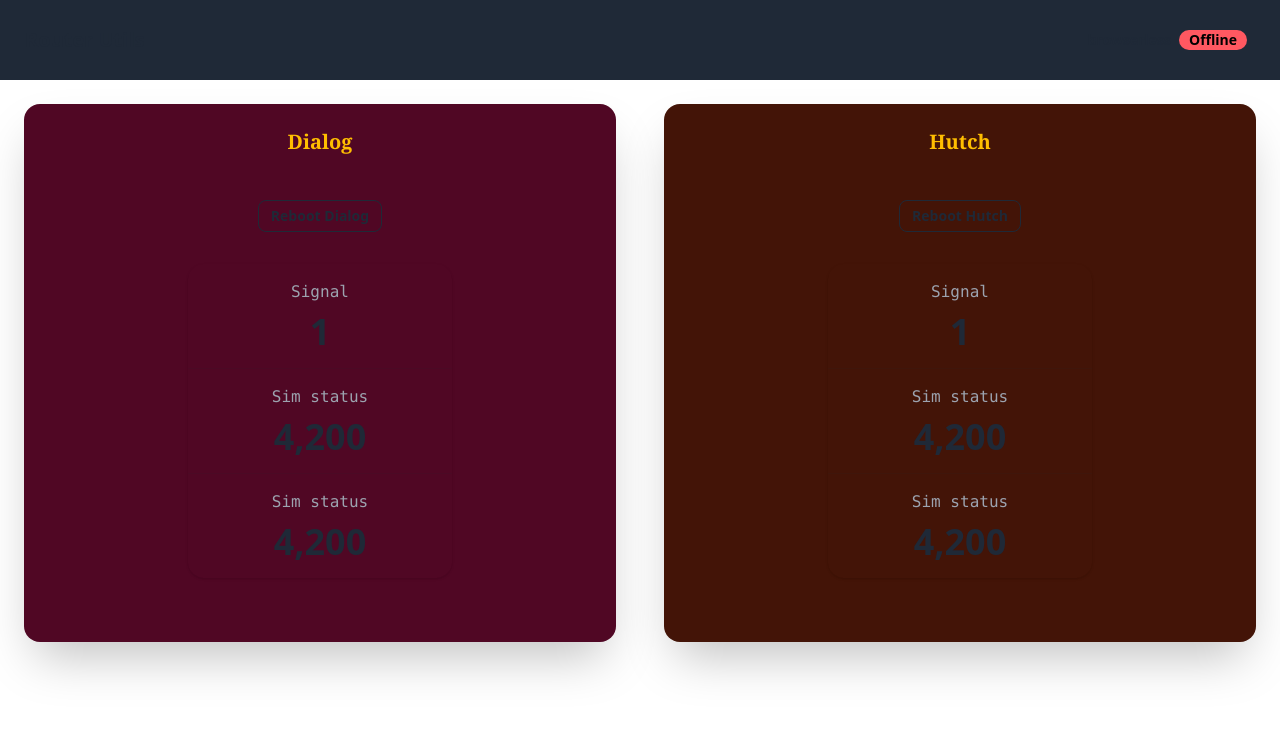
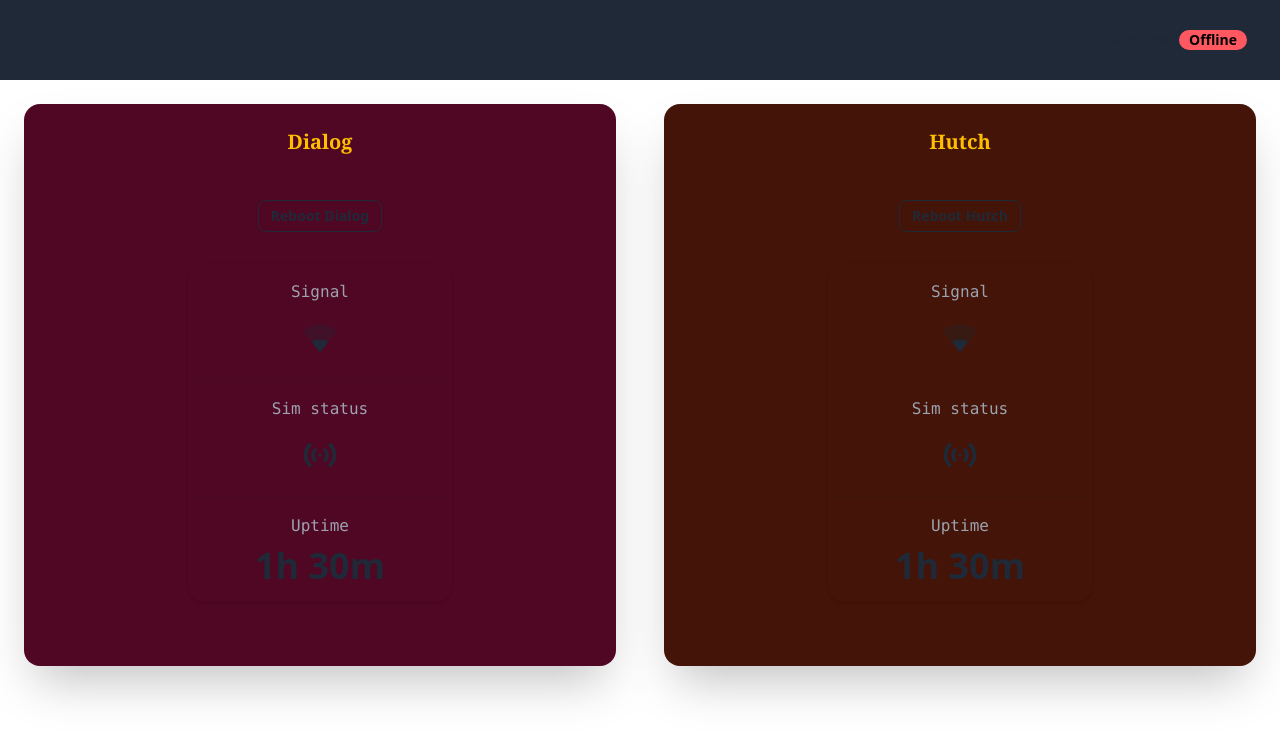
Before and after one commit to itscharukadeshan/router_utils, a React (Vite) app: page / in a window 1280 px wide. Shown: the top 738 px of the page. Built offline with nearby package versions, Linux system fonts and the light colour scheme; no server answers.

Commit message:
feat✨: Add icon examples

```diff
--- a/package.json
+++ b/package.json
@@ -12,7 +12,8 @@
   "dependencies": {
     "axios": "^1.7.4",
     "react": "^18.2.0",
-    "react-dom": "^18.2.0"
+    "react-dom": "^18.2.0",
+    "react-icons": "^5.3.0"
   },
   "devDependencies": {
     "@types/react": "^18.2.66",
--- a/src/App.jsx
+++ b/src/App.jsx
@@ -2,6 +2,8 @@
 
 import "./index.css";
 import NavBar from "./components/NavBar";
+import { HiStatusOnline } from "react-icons/hi";
+import { MdSignalWifi1Bar } from "react-icons/md";
 
 function App() {
   return (
@@ -21,21 +23,25 @@
                 <div className='stat-title text-gray-400 font-mono mb-2'>
                   Signal
                 </div>
-                <div className='stat-value'>1</div>
+                <div className='stat-value m-2 '>
+                  <MdSignalWifi1Bar />
+                </div>
               </div>
 
               <div className='stat place-items-center'>
                 <div className='stat-title text-gray-400 font-mono mb-2'>
                   Sim status
                 </div>
-                <div className='stat-value '>4,200</div>
+                <div className='stat-value m-2'>
+                  <HiStatusOnline />
+                </div>
               </div>
 
               <div className='stat place-items-center'>
                 <div className='stat-title text-gray-400 font-mono mb-2'>
-                  Sim status
+                  Uptime
                 </div>
-                <div className='stat-value '>4,200</div>
+                <div className='stat-value '>1h 30m</div>
               </div>
             </div>
             <div className='overflow-x-auto'></div>
@@ -49,28 +55,33 @@
             <button className='btn btn-sm btn-ghost btn-outline  w-fit mx-auto'>
               Reboot Hutch
             </button>
-            <div className='stats shadow stats-vertical my-6 bg-transparent lg:w-2/4 lg:mx-auto'>
+            <div className='stats shadow stats-vertical bg-transparent my-6 lg:w-2/4 lg:mx-auto '>
               <div className='stat place-items-center'>
                 <div className='stat-title text-gray-400 font-mono mb-2'>
                   Signal
                 </div>
-                <div className='stat-value'>1</div>
+                <div className='stat-value m-2 '>
+                  <MdSignalWifi1Bar />
+                </div>
               </div>
 
               <div className='stat place-items-center'>
                 <div className='stat-title text-gray-400 font-mono mb-2'>
                   Sim status
                 </div>
-                <div className='stat-value '>4,200</div>
+                <div className='stat-value m-2'>
+                  <HiStatusOnline />
+                </div>
               </div>
 
               <div className='stat place-items-center'>
                 <div className='stat-title text-gray-400 font-mono mb-2'>
-                  Sim status
+                  Uptime
                 </div>
-                <div className='stat-value '>4,200</div>
+                <div className='stat-value '>1h 30m</div>
               </div>
             </div>
+            <div className='overflow-x-auto'></div>
           </div>
         </div>
       </div>
```
Also changed, not shown: 1 other file (tests, documents, lock files or other folders).
